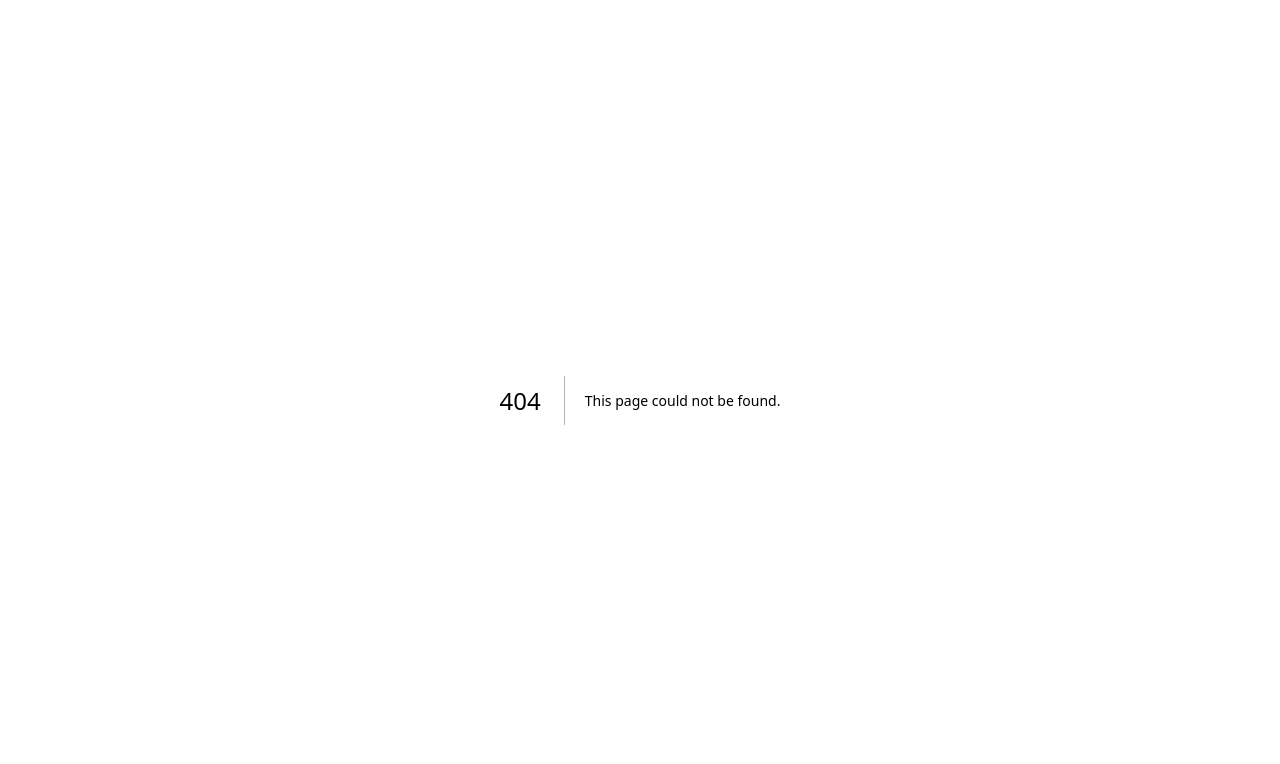
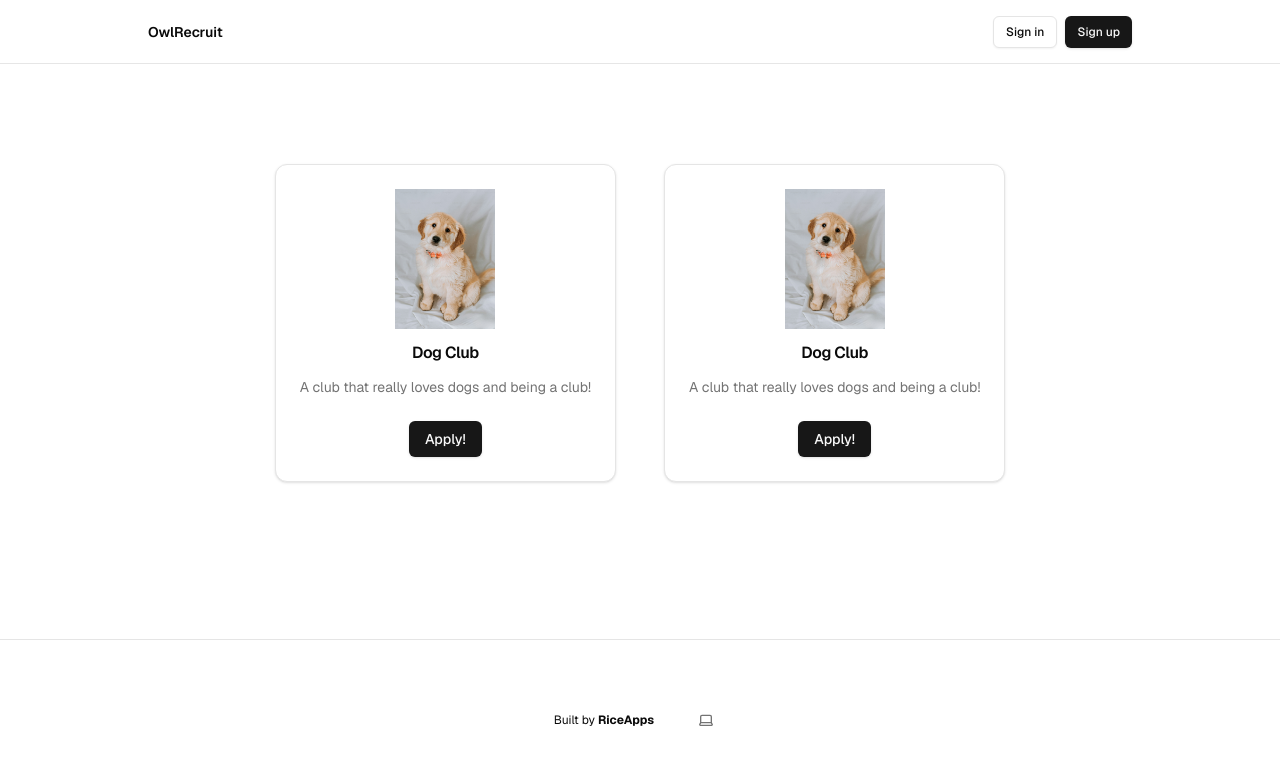
Before and after one commit to rice-apps/owlrecruit, a Next.js app: page /protected/apply in a window 1280 px wide. Before the commit this address had no page. Shown: the top 764 px of the page. Built offline with nearby package versions, Linux system fonts and the light colour scheme; no server answers.

Commit message:
added the user name to the protected page and began working on a page with all the clubs to apply to

```diff
--- /dev/null
+++ b/app/protected/apply/page.tsx
@@ -0,0 +1,42 @@
+import Image from "next/image";
+import { Card, CardHeader, CardTitle, CardDescription, CardFooter } from "../../../components/ui/card"
+import dog from '../../../images/dog.jpeg'
+import { Button } from "../../../components/ui/button"
+import Link from "next/link"
+
+export default async function Apply() {
+return (
+    <div className="flex gap-12">
+        <Card className="w-full flex flex-col items-center text-center">
+            <CardHeader className="flex flex-col items-center space-y-4">
+    <Image src={dog} alt="dog" width={100} height={100} />
+    <CardTitle>Dog Club</CardTitle>
+    <CardDescription>
+      A club that really loves dogs and being a club!
+    </CardDescription>
+  </CardHeader>
+
+  <CardFooter className="flex justify-center">
+    <Button asChild>
+      <Link href="/protected/apply/dogClub">Apply!</Link>
+    </Button>
+  </CardFooter>
+        </Card>
+        <Card className="w-full flex flex-col items-center text-center">
+            <CardHeader className="flex flex-col items-center space-y-4">
+    <Image src={dog} alt="dog" width={100} height={100} />
+    <CardTitle>Dog Club</CardTitle>
+    <CardDescription>
+      A club that really loves dogs and being a club!
+    </CardDescription>
+  </CardHeader>
+
+  <CardFooter className="flex justify-center">
+    <Button asChild>
+      <Link href="/protected/apply/dogClub">Apply!</Link>
+    </Button>
+  </CardFooter>
+        </Card>
+    </div>
+);
+}
--- a/app/protected/page.tsx
+++ b/app/protected/page.tsx
@@ -11,7 +11,7 @@ export default async function ProtectedPage() {
   if (error || !data?.claims) {
     redirect("/auth/login");
   }
-
+  const user = data.claims;
   return (
     <div className="flex-1 w-full flex flex-col gap-12">
       <div className="w-full">
@@ -21,11 +21,8 @@ export default async function ProtectedPage() {
           user!
         </div>
       </div>
-      <h2 className="font-bold text-2xl mb-4">Hey name! {/*function to grab name from supabase*/}</h2>
+      <h2 className="font-bold text-2xl mb-4">Hey {user.user_metadata.full_name}!</h2>
       <div className="flex gap-2 items-start">
-        {/* <pre className="text-xs font-mono p-3 rounded border max-h-32 overflow-auto">
-          {JSON.stringify(data.claims, null, 2)}
-        </pre> */}
         <Button asChild size="lg">
           <Link href="/protected/apply">Apply</Link>
         </Button>
```
Also changed, not shown: images/dog.jpeg (added).
